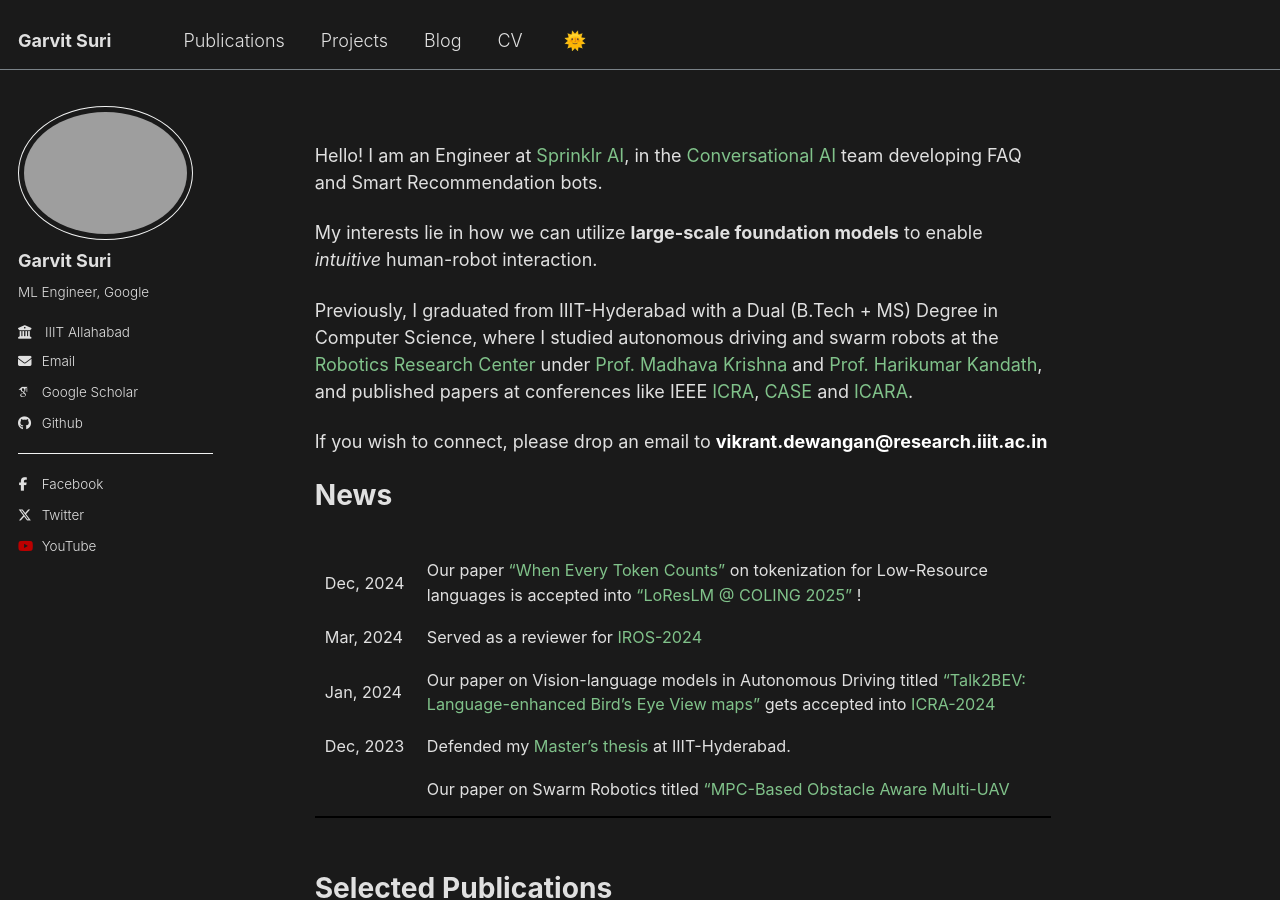
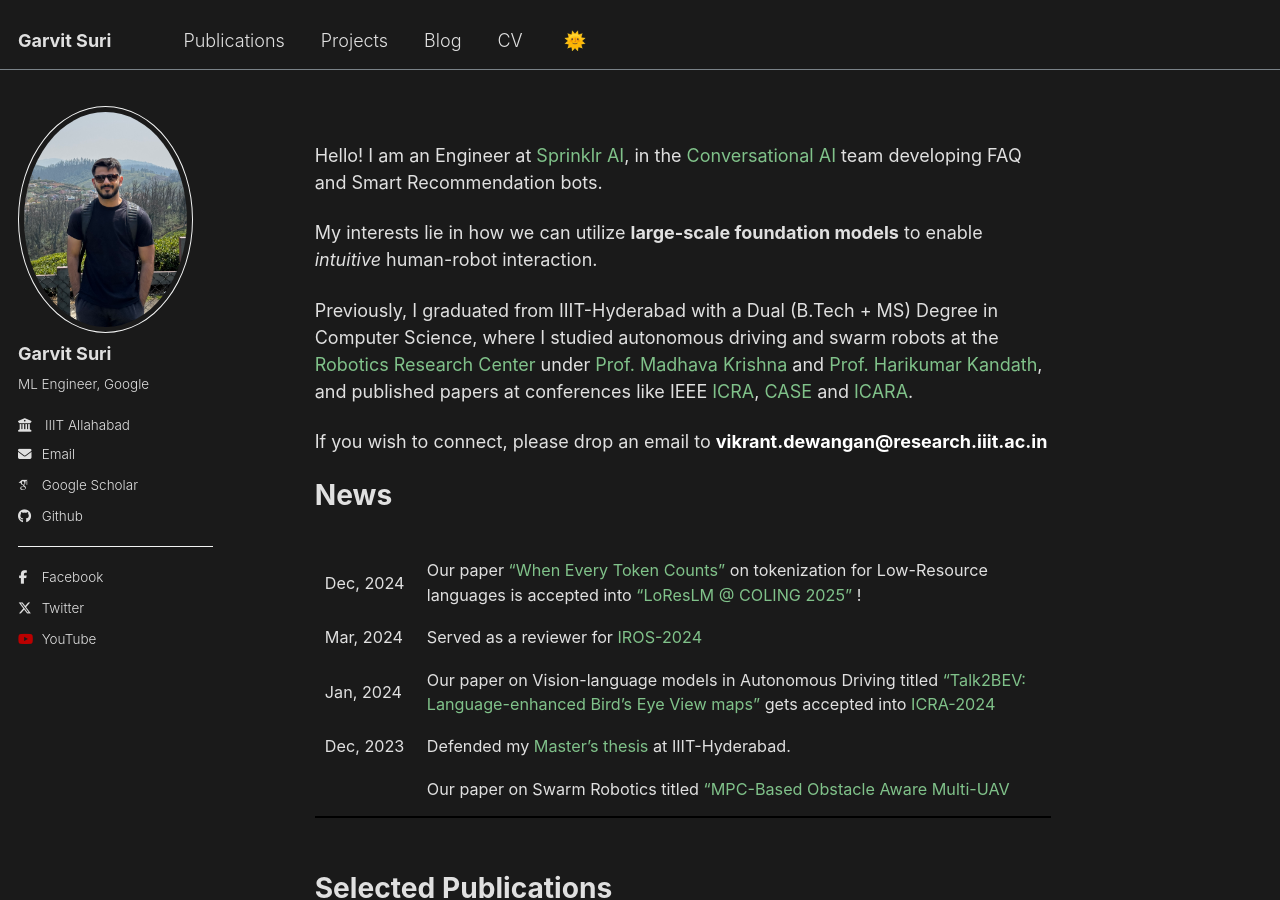
Before and after one commit to lordgavy01/lordgavy01.github.io, a Jekyll site: the page built from _pages/about.md, in a window 1280 px wide and 900 px high. Built offline with Jekyll 4.4.1, drawn with Linux system fonts in a browser that asks for light colours; some web fonts are replaced.

Commit message:
change config for cropped photo

```diff
--- a/_config.yml
+++ b/_config.yml
@@ -21,7 +21,7 @@ repository               : "lordgavy01/lordgavy01.github.io"
 #               Additional customization can be done by editing /_includes/author-profile.html
 author:
   # Biographic information
-  avatar           : "profile.jpg"
+  avatar           : "profile_cropped.jpg"
   name             : "Garvit Suri"
   pronouns         : # example: "she/her"
   bio              : "ML Engineer, Google"
```
Also changed, not shown: images/profile_cropped.jpg (added), 1 other file.
